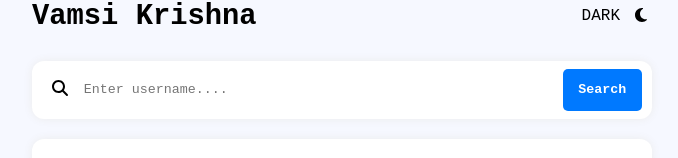
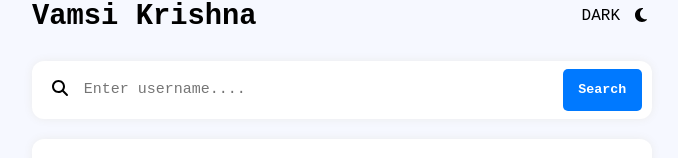
Before and after one commit to vamsi-tupakula/GitHub_User_Search_App, a React (Create React App) app: page / in a window 1280 px wide. Shown: the part 142-300 px from the top of the page, without its empty margins (298-976 px from the left). Built offline with nearby package versions, Linux system fonts and the light colour scheme.

Commit message:
search bar styling done

```diff
--- a/src/components/SearchContainer.jsx
+++ b/src/components/SearchContainer.jsx
@@ -8,7 +8,7 @@ function SearchContainer(props) {
             <div className="searchIcon">
                 <FontAwesomeIcon icon={faSearch} />
             </div>
-            <input className="searchBar" type="text" placeholder='Enter username....'/>
+            <input className="searchBar" type="text" placeholder='Enter username....' spellCheck='false' autoComplete='off' aria-autocomplete='none'/>
             <button className="searchBtn">Search</button>
         </div>
     );
--- a/src/components/css/SearchContainer.css
+++ b/src/components/css/SearchContainer.css
@@ -21,6 +21,7 @@
   background: none;
   outline: none;
   border: none;
+  font-size: 15px;
 }
 
 .container .search_bar_container .searchBtn {
@@ -40,9 +41,15 @@
 .container .search_bar_container.light {
   background-color: #ffffff;
   box-shadow: 0 0 10px #ececec;
+  color: #000000;
 }
 
 .container .search_bar_container.dark {
   background-color: #1e2a47;
   box-shadow: 0 0 5px #646464;
+  color: #ffffff;
 }
+
+.container .search_bar_container.dark .searchBar {
+  color: #ffffff;
+}
```
